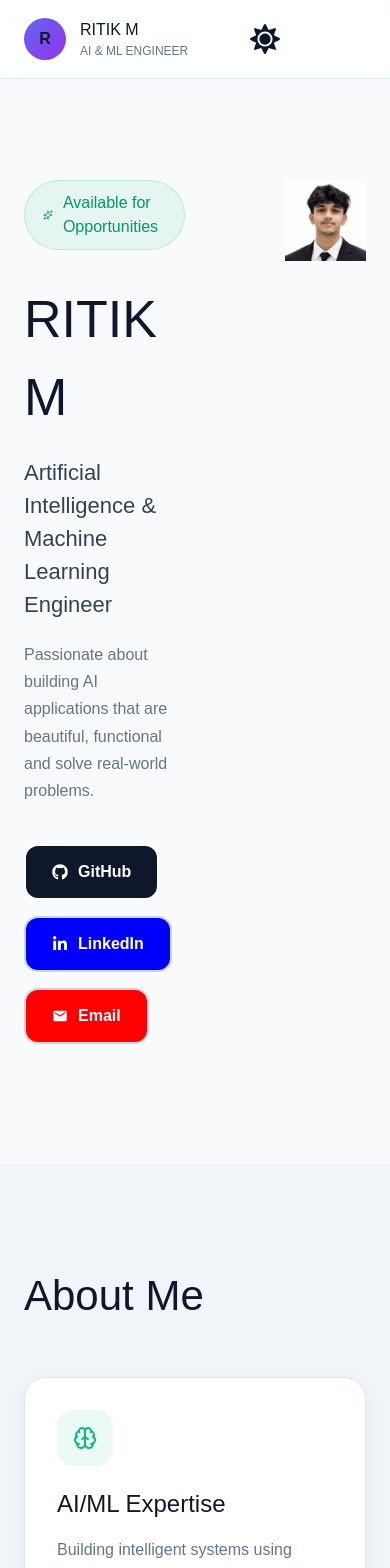
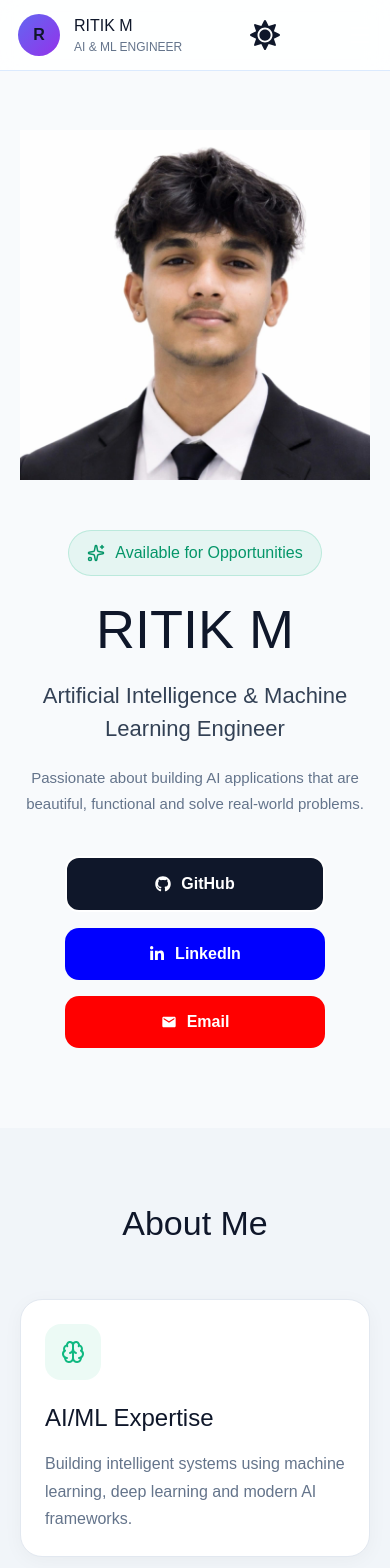
Before and after one commit to RitikM-AiDev/Ritik_aidev, a React (Vite) app in the folder Aizon/: page / in a window 390 px wide. Shown: the top 1568 px of the page. Built offline with nearby package versions, Linux system fonts and the light colour scheme.

Commit message:
changed mobile responsive UI

```diff
--- a/Aizon/src/App.jsx
+++ b/Aizon/src/App.jsx
@@ -287,7 +287,6 @@ and a backend powered by Agentic AI for intelligent analysis and report generati
   {/* 3D Container */}
   <div className="relative w-full h-full transform-gpu hover:scale-105 transition-transform duration-500 ease-out"
        style={{ transformStyle: 'preserve-3d' }}>
-
     {/* Shadow layers for depth */}
     {/* <div className="absolute inset-0 rounded-full bg-gradient-to-br from-blue-600/20 to-purple-600/20 blur-md translate-y-2 translate-x-2"></div> */}
     {/* <div className="absolute inset-0 rounded-full bg-gradient-to-br from-purple-600/30 to-pink-600/30 blur-lg translate-y-3 translate-x-3"></div> */}
@@ -295,7 +294,6 @@ and a backend powered by Agentic AI for intelligent analysis and report generati
     {/* Main image with 3D border */}
     <div className="relative w-full h-full rounded-full p-[2px] bg-gradient-to-br from-blue-400 via-purple-500 to-pink-600 shadow-[0_15px_40px_rgba(139,92,246,0.5)]"
          style={{ transform: 'translateZ(20px)' }}>
-
       {/* Inner shadow ring */}
       <div className="absolute inset-0 rounded-full bg-gradient-to-tl from-white/20 to-transparent opacity-60"></div>
 
--- a/Aizon/src/index.css
+++ b/Aizon/src/index.css
@@ -1,4 +1,6 @@
-
+/* ===================================================== */
+/* RESET */
+/* ===================================================== */
 
 * {
   margin: 0;
@@ -14,6 +16,7 @@ body {
   background: #020617;
   color: white;
   font-family: Arial, sans-serif;
+  overflow-x: hidden;
 }
 
 a {
@@ -30,7 +33,9 @@ button {
   min-height: 100vh;
 }
 
+/* ===================================================== */
 /* NAVBAR */
+/* ===================================================== */
 
 .navbar {
   position: fixed;
@@ -103,20 +108,29 @@ button {
   display: none;
 }
 
-/* HERO */
+/* ===================================================== */
+/* CONTAINER */
+/* ===================================================== */
+
+.container {
+  max-width: 1200px;
+  margin: auto;
+}
+
+/* ===================================================== */
+/* HERO SECTION */
+/* ===================================================== */
 
 .hero {
   padding: 180px 24px 120px;
 }
-.container{
-   max-width: 1200px;
-  margin: auto;
-}
+
 .container-flex {
   display: flex;
   flex-direction: row;
   gap: 100px;
-  justify-content:space-around;
+  justify-content: space-around;
+  align-items: center;
 }
 
 .hero-badge {
@@ -134,6 +148,7 @@ button {
 .hero-title {
   font-size: 72px;
   margin-bottom: 20px;
+  line-height: 1.1;
 }
 
 .hero-subtitle {
@@ -184,11 +199,23 @@ button {
   background: #1e293b;
 }
 
-/* SECTIONS */
-.right-arrow:hover{
-  transform: scale(1.3);
-  transition: ease-in-out 0.3s;
+/* ===================================================== */
+/* HERO IMAGE */
+/* ===================================================== */
+
+.profile-image {
+  width: 360px;
+  height: 500px;
+  object-fit: cover;
+  border-radius: 40px;
+  border: 2px solid rgba(99, 102, 241, 0.5);
+  box-shadow: 0 10px 40px rgba(99, 102, 241, 0.2);
 }
+
+/* ===================================================== */
+/* SECTION */
+/* ===================================================== */
+
 .section {
   padding: 100px 24px;
 }
@@ -202,7 +229,9 @@ button {
   margin-bottom: 50px;
 }
 
+/* ===================================================== */
 /* CARDS */
+/* ===================================================== */
 
 .card-grid,
 .projects-grid {
@@ -277,7 +306,9 @@ button {
   font-size: 14px;
 }
 
+/* ===================================================== */
 /* SKILLS */
+/* ===================================================== */
 
 .skills-grid {
   display: grid;
@@ -290,7 +321,9 @@ button {
   text-align: center;
 }
 
+/* ===================================================== */
 /* CONTACT */
+/* ===================================================== */
 
 .contact-section {
   text-align: center;
@@ -301,7 +334,9 @@ button {
   margin-bottom: 30px;
 }
 
+/* ===================================================== */
 /* FOOTER */
+/* ===================================================== */
 
 .footer {
   border-top: 1px solid #1e293b;
@@ -310,9 +345,196 @@ button {
   color: #64748b;
 }
 
-/* MOBILE */
+/* ===================================================== */
+/* BUTTONS */
+/* ===================================================== */
+
+.primary-btn-git,
+.secondary-btn-mail,
+.secondary-btn-linkedin {
+  display: inline-flex;
+  align-items: center;
+  justify-content: center;
+  gap: 10px;
+  padding: 14px 26px;
+  border-radius: 14px;
+  font-weight: 700;
+  transition: all 0.3s ease;
+}
+
+.primary-btn-git {
+  background: white;
+  color: #0f172a;
+  border: 2px solid white;
+  box-shadow: 0 8px 25px rgba(255,255,255,0.08);
+}
+
+.primary-btn-git:hover {
+  background: #e2e8f0;
+  transform: translateY(-3px) scale(1.05);
+}
+
+.secondary-btn-mail {
+  background: red;
+  color: white;
+}
+
+.secondary-btn-linkedin {
+  background: blue;
+  color: white;
+}
+
+.secondary-btn-mail:hover,
+.secondary-btn-linkedin:hover {
+  transform: translateY(-3px) scale(1.05);
+}
+
+/* ===================================================== */
+/* THEME ICON */
+/* ===================================================== */
+
+#theme-icon {
+  cursor: pointer;
+  transition: 0.5s;
+}
+
+#theme-icon:hover {
+  transform: rotate(360deg) scale(1.15);
+}
+
+/* ===================================================== */
+/* DARK THEME */
+/* ===================================================== */
+
+.dark-theme {
+  background: #020617;
+  color: white;
+  transition: 0.4s;
+}
+
+/* ===================================================== */
+/* LIGHT THEME */
+/* ===================================================== */
+
+.light-theme {
+  background: #f8fafc;
+  color: #0f172a;
+  transition: 0.4s;
+}
+
+.light-theme .navbar {
+  background: rgba(255, 255, 255, 0.85);
+  border-bottom: 1px solid #dbeafe;
+}
+
+.light-theme .nav-button {
+  color: #334155;
+}
+
+.light-theme .nav-button:hover {
+  background: #e2e8f0;
+  color: black;
+}
+
+.light-theme .logo-role {
+  color: #64748b;
+}
+
+.light-theme .hero-subtitle {
+  color: #334155;
+}
+
+.light-theme .hero-description {
+  color: #64748b;
+}
+
+.light-theme .hero-badge {
+  background: rgba(16, 185, 129, 0.08);
+  border: 1px solid rgba(16, 185, 129, 0.2);
+  color: #059669;
+}
+
+.light-theme .card,
+.light-theme .project-card,
+.light-theme .skill-card {
+  background: white;
+  border: 1px solid #e2e8f0;
+  box-shadow: 0 4px 20px rgba(0,0,0,0.04);
+}
+
+.light-theme .card:hover,
+.light-theme .project-card:hover,
+.light-theme .skill-card:hover {
+  border-color: #10b981;
+  transform: translateY(-4px);
+}
+
+.light-theme .card p,
+.light-theme .project-card p,
+.light-theme .contact-text {
+  color: #64748b;
+}
+
+.light-theme .icon-box,
+.light-theme .project-icon {
+  background: rgba(16, 185, 129, 0.08);
+  color: #10b981;
+}
+
+.light-theme .tech-stack span {
+  background: #f1f5f9;
+  color: #334155;
+}
+
+.light-theme .primary-btn {
+  background: #10b981;
+}
+
+.light-theme .primary-btn:hover {
+  background: #059669;
+}
+
+.light-theme .secondary-btn {
+  border: 1px solid #cbd5e1;
+  color: #0f172a;
+}
+
+.light-theme .secondary-btn:hover {
+  background: #f1f5f9;
+}
+
+.light-theme .dark-section {
+  background: #f1f5f9;
+}
+
+.light-theme .footer {
+  border-top: 1px solid #cbd5e1;
+}
+
+.light-theme .mobile-menu {
+  background: white;
+  border-top: 1px solid #e2e8f0;
+}
+
+.light-theme .mobile-nav-button {
+  color: #0f172a;
+}
+
+.light-theme .mobile-nav-button:hover {
+  background: #f1f5f9;
+}
+
+.light-theme .primary-btn-git {
+  background: #0f172a;
+  color: white;
+}
+
+/* ===================================================== */
+/* MOBILE RESPONSIVE */
+/* ===================================================== */
 
 @media (max-width: 768px) {
+
   .desktop-nav {
     display: none;
   }
@@ -340,269 +562,81 @@ button {
     background: #1e293b;
   }
 
+  .navbar-container {
+    padding: 14px 18px;
+  }
+
+  .hero {
+    padding: 130px 20px 80px;
+  }
+
+  .container-flex {
+    flex-direction: column-reverse;
+    gap: 50px;
+    text-align: center;
+  }
+
+  .hero-badge {
+    margin: auto;
+    margin-bottom: 24px;
+  }
+
   .hero-title {
-    font-size: 52px;
+    font-size: 54px;
   }
 
   .hero-subtitle {
     font-size: 22px;
   }
-}
-#theme-icon {
-  cursor: pointer;
-  transition: 0.3s;
+
+  .hero-description {
+    font-size: 15px;
+    max-width: 100%;
   }
 
-#theme-icon:hover {
-  transform: rotate(360deg) scale(1.1);
+  .hero-buttons {
+    justify-content: center;
   }
 
-
-/* ========================= */
-/* DARK THEME */
-/* ========================= */
-
-.dark-theme {
-  background: #020617;
-  color: white;
-  transition: 0.4s;
+  .primary-btn,
+  .secondary-btn,
+  .primary-btn-git,
+  .secondary-btn-mail,
+  .secondary-btn-linkedin {
+    width: 100%;
+    max-width: 260px;
+    justify-content: center;
   }
 
-/* ========================= */
-/* LIGHT THEME */
-/* ========================= */
-
-.light-theme {
-  background: #f8fafc;
-  color: #0f172a;
-  transition: 0.4s;
+  .profile-image {
+    width: 260px;
+    height: 340px;
+    border-radius: 30px;
   }
 
-/* NAVBAR */
-
-.light-theme .navbar {
-  background: rgba(255, 255, 255, 0.85);
-  border-bottom: 1px solid #dbeafe;
+  .section {
+    padding: 70px 20px;
   }
 
-.light-theme .nav-button {
-  color: #334155;
+  .section-title {
+    font-size: 34px;
+    text-align: center;
   }
 
-.light-theme .nav-button:hover {
-  background: #e2e8f0;
-  color: black;
+  .card,
+  .project-card {
+    padding: 24px;
   }
 
-.light-theme .logo-role {
-  color: #64748b;
+  .skills-grid {
+    grid-template-columns: 1fr 1fr;
+  }
 }
 
-/* HERO */
+/* ===================================================== */
+/* TAILWIND */
+/* ===================================================== */
 
-.light-theme .hero-subtitle {
-  color: #334155;
-}
-
-.light-theme .hero-description {
-  color: #64748b;
-}
-
-.light-theme .hero-badge {
-  background: rgba(16, 185, 129, 0.08);
-  border: 1px solid rgba(16, 185, 129, 0.2);
-  color: #059669;
-}
-
-/* CARDS */
-
-.light-theme .card,
-.light-theme .project-card,
-.light-theme .skill-card {
-  background: white;
-  border: 1px solid #e2e8f0;
-  box-shadow: 0 4px 20px rgba(0,0,0,0.04);
-
-}
-
-.light-theme .card:hover,
-.light-theme .project-card:hover,
-.light-theme .skill-card:hover {
-  border-color: #10b981;
-  transform: translateY(-4px);
-}
-
-.light-theme .card p,
-.light-theme .project-card p,
-.light-theme .contact-text {
-  color: #64748b;
-}
-
-/* ICON BOX */
-
-.light-theme .icon-box,
-.light-theme .project-icon {
-  background: rgba(16, 185, 129, 0.08);
-  color: #10b981;
-}
-
-/* TECH STACK */
-
-.light-theme .tech-stack span {
-  background: #f1f5f9;
-  color: #334155;
-}
-
-/* BUTTONS */
-
-.light-theme .primary-btn {
-  background: #10b981;
-  color: white;
-}
-
-.light-theme .primary-btn:hover {
-  background: #059669;
-}
-
-.light-theme .secondary-btn {
-  border: 1px solid #cbd5e1;
-  color: #0f172a;
-}
-
-.light-theme .secondary-btn:hover {
-  background: #f1f5f9;
-}
-
-/* SECTIONS */
-
-.light-theme .dark-section {
-  background: #f1f5f9;
-}
-
-/* FOOTER */
-
-.light-theme .footer {
-  border-top: 1px solid #cbd5e1;
-  color: #64748b;
-}
-
-/* MOBILE MENU */
-
-.light-theme .mobile-menu {
-  background: white;
-  border-top: 1px solid #e2e8f0;
-}
-
-.light-theme .mobile-nav-button {
-  color: #0f172a;
-}
-
-.light-theme .mobile-nav-button:hover {
-  background: #f1f5f9;
-}
-
-/* THEME ICON */
-
-#theme-icon {
-  cursor: pointer;
-  transition: 0.5s;
-}
-
-#theme-icon:hover {
-  transform: rotate(360deg) scale(1.15);
-}
 @tailwind base;
 @tailwind components;
 @tailwind utilities;
-.primary-btn-git,
-.secondary-btn-mail,
-.secondary-btn-linkedin {
-  display: inline-flex;
-  align-items: center;
-  justify-content: center;
-
-  gap: 10px;
-  padding: 14px 26px;
-
-  border-radius: 14px;
-
-  font-weight: 700;
-
-  transition: all 0.3s ease;
-}
-
-/* ================= PRIMARY BUTTON ================= */
-
-.primary-btn-git {
-  background: white;
-  color: #0f172a;
-
-  border: 2px solid white;
-
-  box-shadow: 0 8px 25px rgba(255,255,255,0.08);
-}
-
-.primary-btn-git:hover {
-  background: #e2e8f0;
-
-  transform: translateY(-3px) scale(1.1);
-
-  box-shadow: 0 12px 30px rgba(255,255,255,0.12);
-}
-
-/* ================= SECONDARY BUTTON ================= */
-
-.secondary-btn-mail {
-  background: red;
-  color: white;
-}
-.secondary-btn-linkedin {
-  background: blue;
-
-  color: white;
-
-
-}
-.secondary-btn-mail:hover {
-        transform: translateY(-3px) scale(1.1);
-
-}
-.secondary-btn-linkedin:hover {
-        transform: translateY(-3px) scale(1.1);
-
-}
-
-/* ================= LIGHT THEME ================= */
-
-.light-theme .primary-btn-git {
-  background: #0f172a;
-  color: white;
-}
-
-.light-theme .primary-btn-git:hover {
-
-      transform: translateY(-3px) scale(1.1);
-}
-
-.light-theme .secondary-btn-mail {
-  background: red;
-
-  color: white;
-
-  border: 2px solid #cbd5e1;
-}
-.light-theme .secondary-btn-linkedin {
-  background: blue;
-
-  color: white;
-
-  border: 2px solid #cbd5e1;
-}
-.light-theme .secondary-btn-mail:hover {
-        transform: translateY(-3px) scale(1.1);
-
-}
-.light-theme .secondary-btn-linkedin:hover {
-        transform: translateY(-3px) scale(1.1);
-
-}
```
Lines whose indentation alone changed are shown as unchanged.
